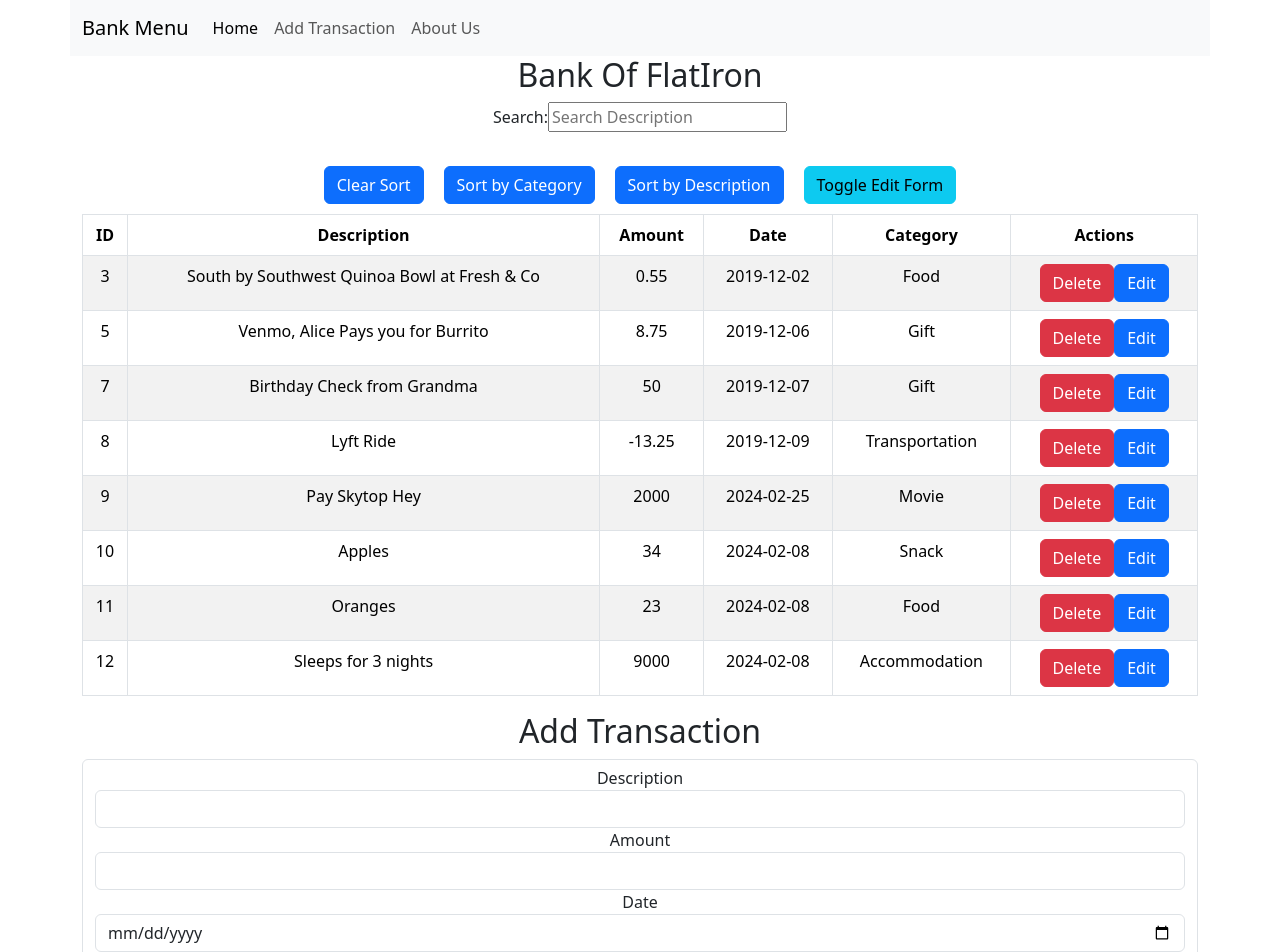
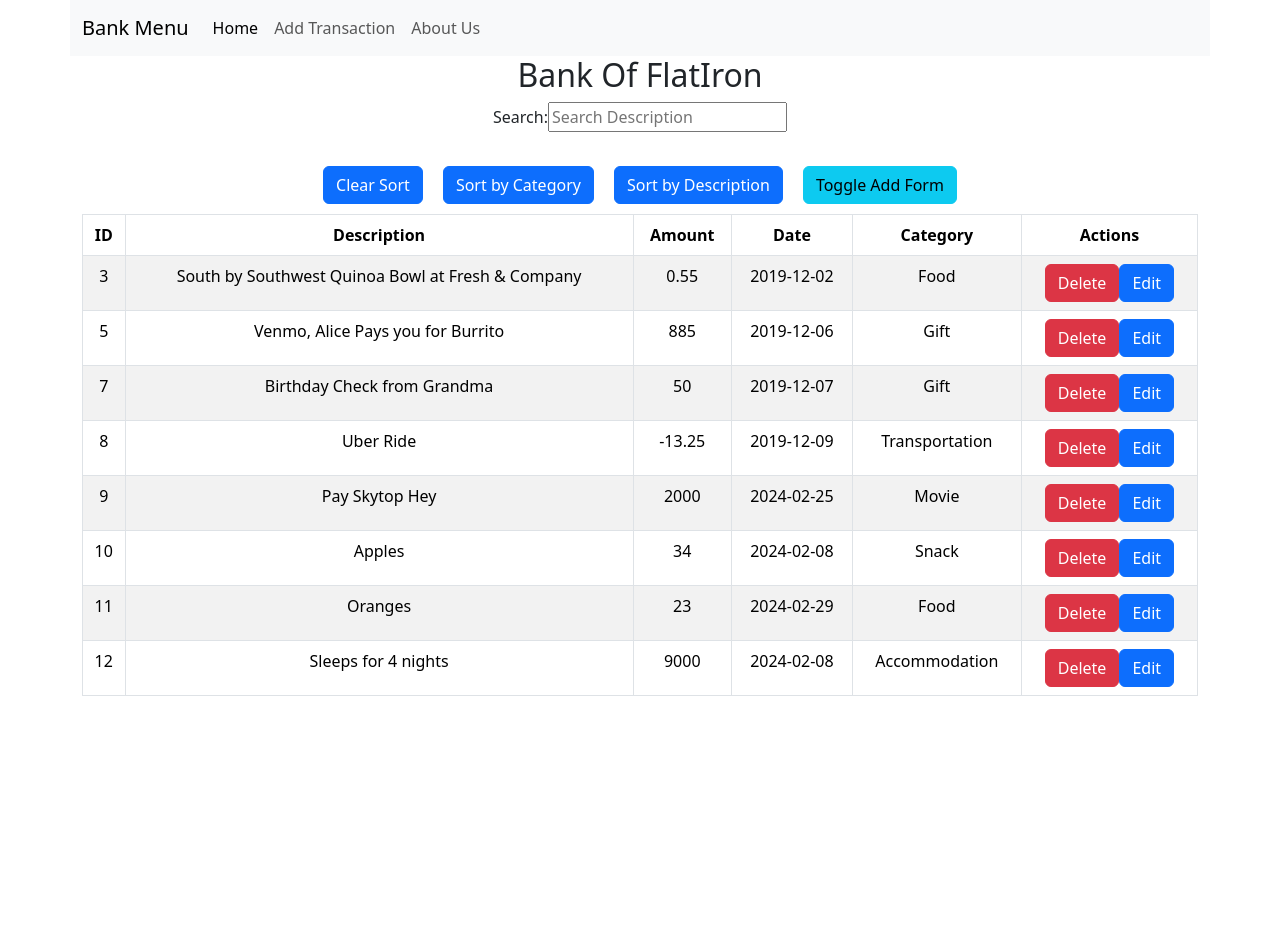
Before and after one commit to josephbill/BankOfFlatiron, a React (Create React App) app: page / in a window 1280 px wide. Shown: the top 952 px of the page. After the commit the page ends 800 px from the top, so only its background shows below. Built offline with nearby package versions, Linux system fonts and the light colour scheme; data requests are answered from the project's data file.

Commit message:
fixed edit and add toggle buttons

```diff
--- a/db.json
+++ b/db.json
@@ -3,7 +3,7 @@
     {
       "id": 3,
       "date": "2019-12-02",
-      "description": "South by Southwest Quinoa Bowl at Fresh & Co",
+      "description": "South by Southwest Quinoa Bowl at Fresh & Company",
       "category": "Food",
       "amount": "0.55"
     },
@@ -12,7 +12,7 @@
       "date": "2019-12-06",
       "description": "Venmo, Alice Pays you for Burrito",
       "category": "Gift",
-      "amount": 8.75
+      "amount": "885"
     },
     {
       "id": 7,
@@ -24,7 +24,7 @@
     {
       "id": 8,
       "date": "2019-12-09",
-      "description": "Lyft Ride",
+      "description": "Uber Ride",
       "category": "Transportation",
       "amount": -13.25
     },
@@ -45,12 +45,12 @@
     {
       "description": "Oranges",
       "amount": "23",
-      "date": "2024-02-08",
+      "date": "2024-02-29",
       "category": "Food",
       "id": 11
     },
     {
-      "description": "Sleeps for 3 nights",
+      "description": "Sleeps for 4 nights",
       "amount": "9000",
       "date": "2024-02-08",
       "category": "Accommodation",
--- a/src/components/Home.js
+++ b/src/components/Home.js
@@ -17,6 +17,8 @@ function Home() {
   const [sortType, setSortType] = useState(null);
   const [editedTransaction, setEditedTransaction] = useState({})
   const [displayEditForm, setDisplayEditForm] = useState(false)
+  const [displayAddForm, setDisplayAddForm] = useState(false)
+
 
 
   // as the component mounts , this will run initially
@@ -102,6 +104,8 @@ function Home() {
     })
     setTransactions(myTransactions)
     fetchAndUpdate(transObj)
+      //Hide Form
+    setDisplayEditForm(false)
   }
 
   const fetchAndUpdate = async (transaction) => {
@@ -156,10 +160,10 @@ const handleSort = (type) => {
           }} className='btn btn-primary' onClick={() => handleSort('description')}>Sort by Description</button>
           <button  style={{
             margin: 10
-          }} className='btn btn-info' onClick={() => setDisplayEditForm(!displayEditForm)}>Toggle Edit Form</button>
-          <TransactionTable transactions={filteredTransactions} onDelete={handleDelete} onEdit={handleEdit}/>
+          }} className='btn btn-info' onClick={() => setDisplayAddForm(!displayAddForm)}>Toggle Add Form</button>
+          <TransactionTable transactions={filteredTransactions} onDelete={handleDelete} onEdit={handleEdit} displayForm={setDisplayEditForm}/>
           {displayEditForm ? <EditTransaction toEdit={editedTransaction} myEdit={updateTransaction}/> : null}
-          <AddTransactionForm onAdd={addTransaction}/>
+          {displayAddForm ? <AddTransactionForm onAdd={addTransaction}/>: null}
     </div>
   );
 }
--- a/src/components/TransactionTable.js
+++ b/src/components/TransactionTable.js
@@ -1,13 +1,14 @@
 import React from "react"
 import '../../src/App.css'
 import { Table } from "react-bootstrap"
-export default function TransactionTable({transactions, onDelete, onEdit}){
+export default function TransactionTable({transactions, onDelete, onEdit, displayForm}){
 
    const handleDelete = (id) => {
           onDelete(id)
    }
 
    const handleEdit = (id) => {
+      displayForm(true)
       onEdit(id)
    }
     return (
```
